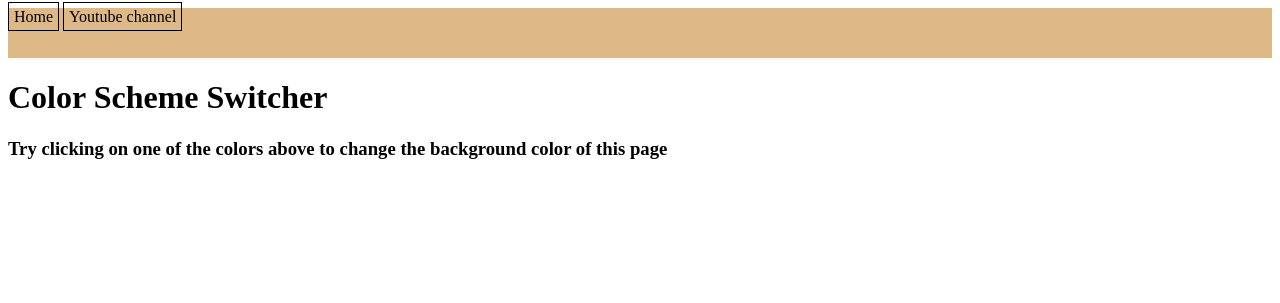
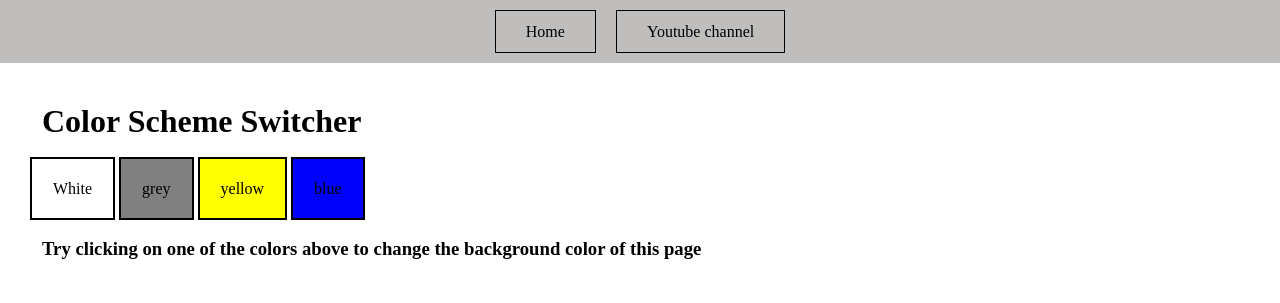
Before and after one commit to swatibadola/JavaScript, a plain HTML site: page Projects/project01.html in a window 1280 px wide. Drawn offline with Linux system fonts and the light colour scheme.

Commit message:
project01

```diff
--- /dev/null
+++ b/Projects/project01.css
@@ -0,0 +1,57 @@
+*{
+    margin: 0px;
+    padding: 0px;
+}
+
+a{
+    border: 1px solid black;
+    text-decoration: none;
+    color: black;
+    padding: 12px 30px;
+    cursor: pointer;
+    margin: 10px 10px;
+    display: flex;
+    justify-content: center;
+}
+a:hover{
+    background-color: rgba(240, 255, 255, 0.219);
+    border: 2px solid white;
+    transition: 0.3s;
+    /* border: 1px solid rgba(240, 255, 255, 0.219); */
+}
+
+nav{
+    background-color: #bfbebd;
+    height: 63px;
+    width: 100%;
+    margin: auto;
+    display: flex;
+    justify-content: center;
+}
+.button{
+    border: 2px solid black;
+    padding: 21px 21px;
+    cursor: pointer;
+    /* margin: 0px 19px; */
+}
+#white{
+    background-color: white;
+    margin-left: 30px;
+}
+#grey{
+    background-color: grey;
+}
+#yellow{
+    background-color: yellow;
+
+}
+#blue{
+    background-color: blue;
+}
+h1{
+    padding: 40px 42px;
+
+}
+h3{
+    padding: 40px 42px;
+}
--- a/Projects/project01.html
+++ b/Projects/project01.html
@@ -4,20 +4,9 @@
     <meta charset="UTF-8">
     <meta name="viewport" content="width=device-width, initial-scale=1.0">
     <title>Project1 - ColorChanger</title>
+    <link rel="stylesheet" href="project01.css">
+    <link rel="stylesheet" href="project01.js">
 </head>
-<style>
-    a{
-        border: 1px solid black;
-        text-decoration: none;
-        color: black;
-        padding: 5px 5px;
-        cursor: pointer;
-    }
-    nav{
-        background-color: burlywood;
-        height: 50px;
-    }
-</style>
 <body>
     <nav>
         <a href="/" aria-current="page">Home</a>
@@ -26,10 +15,10 @@
 
     <div class="canvas">
         <h1>Color Scheme Switcher</h1>
-        <span class="button" id="white"></span>
-        <span class="button" id="grey"></span>
-        <span class="button" id="yellow"></span>
-        <span class="button" id="blue"></span>
+        <span class="button" id="white">White</span>
+        <span class="button" id="grey">grey</span>
+        <span class="button" id="yellow">yellow</span>
+        <span class="button" id="blue">blue</span>
 
         <h3>Try clicking on one of the colors above to change the background color of this page</h3>
     </div>
--- a/Projects/project01.js
+++ b/Projects/project01.js
@@ -1,7 +1,22 @@
 const buttons = document.querySelectorAll('.button')
 const body = document.querySelector('body')
 
-buttons.forEach(function (buttton)
-{
-    console.log(button);
-})
+buttons.forEach(function (button) {
+    console.log(button)
+    button.addEventListener('click', function (e) {
+        console.log(e)
+        console.log(e.target)
+        if(e.target.id === 'grey'){
+            body.style.backgroundColor = e.target.id
+        }
+        if(e.target.id === 'white'){
+            body.style.backgroundColor = e.target.id
+        }
+        if(e.target.id === 'yellow'){
+            body.style.backgroundColor = e.target.id
+        }
+        if(e.target.id === 'blue'){
+            body.style.backgroundColor = e.target.id
+        }
+    })
+});
```
